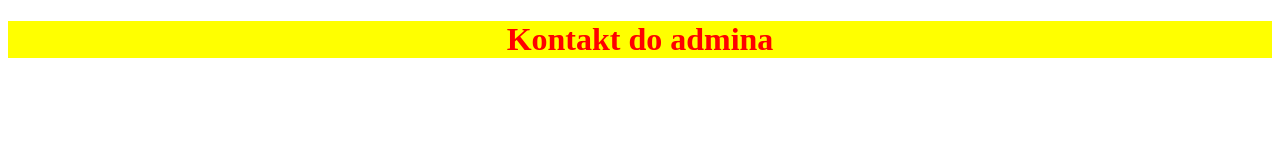
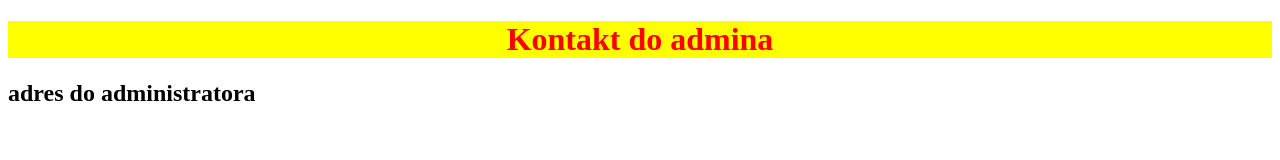
Before and after one commit to kaniapiotr/projekt3luty, a plain HTML site: page index.html in a window 1280 px wide. Drawn offline with Linux system fonts and the light colour scheme.

Commit message:
dodano adres admina

```diff
--- a/index.html
+++ b/index.html
@@ -9,5 +9,6 @@
 </head>
 <body>
     <h1>Kontakt do admina</h1>
+    <h2>adres do administratora</h2>
 </body>
 </html>
```
